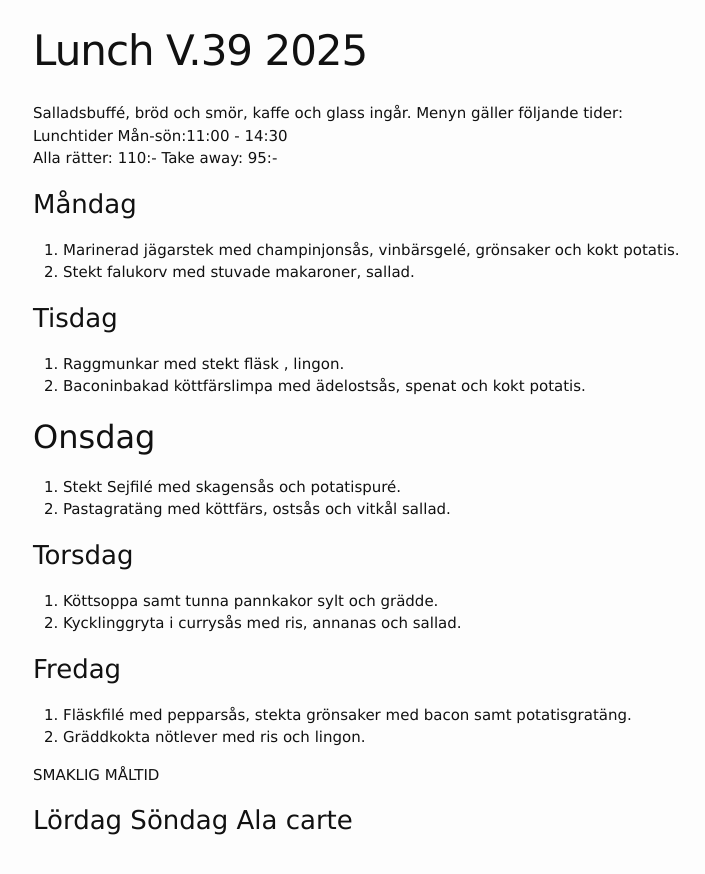
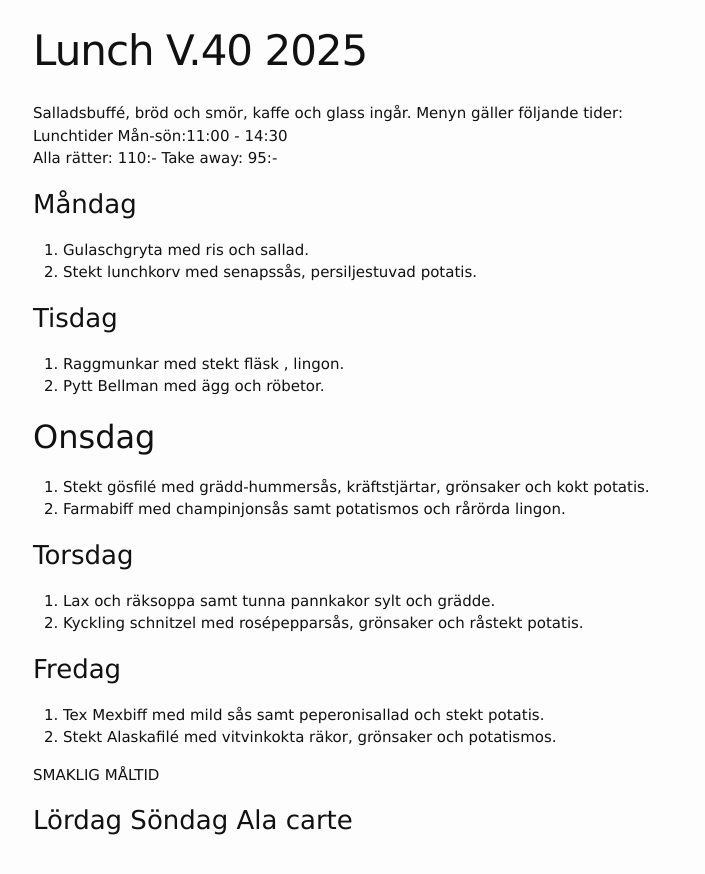
Before and after one commit to FarInn62/farinn62.github.io, a Jekyll site: the page built from lunch.md, in a window 1280 px wide. Shown: the top 874 px of the page, without its empty margins (237-942 px from the left). Built offline with Jekyll 4.4.1, drawn with Linux system fonts in a browser that asks for light colours.

Commit message:
Update lunch.md

```diff
--- a/lunch.md
+++ b/lunch.md
@@ -1,6 +1,6 @@
 ---
 layout: foodmenu
-title: Lunch V.39 2025
+title: Lunch V.40 2025
 permalink: /lunch/
 published: true
 ---
@@ -11,27 +11,27 @@ Alla rätter: 110:- Take away: 95:-
 
 ### Måndag
 
-1. Marinerad jägarstek med champinjonsås, vinbärsgelé, grönsaker och kokt potatis.
-2. Stekt falukorv med stuvade makaroner, sallad.
+1. Gulaschgryta med ris och sallad.
+2. Stekt lunchkorv med senapssås, persiljestuvad potatis.
 
 ### Tisdag
 
 1. Raggmunkar med stekt fläsk , lingon.
-2. Baconinbakad köttfärslimpa med ädelostsås, spenat och kokt potatis.
+2. Pytt Bellman med ägg och röbetor.
 
 ## Onsdag
-1. Stekt Sejfilé med skagensås och potatispuré.
-2. Pastagratäng med köttfärs, ostsås och vitkål sallad.
+1. Stekt gösfilé med grädd-hummersås, kräftstjärtar, grönsaker och kokt potatis.
+2. Farmabiff med champinjonsås samt potatismos och rårörda lingon.
 
 ### Torsdag
 
-1. Köttsoppa samt tunna pannkakor sylt och grädde.
-2. Kycklinggryta i currysås med ris, annanas och sallad.
+1. Lax och räksoppa samt tunna pannkakor sylt och grädde.
+2. Kyckling schnitzel med rosépepparsås, grönsaker och råstekt potatis.
 
 ### Fredag
 
-1. Fläskfilé med pepparsås, stekta grönsaker med bacon samt potatisgratäng.
-2. Gräddkokta nötlever med ris och lingon.
+1. Tex Mexbiff med mild sås samt peperonisallad och stekt potatis.
+2. Stekt Alaskafilé med vitvinkokta räkor, grönsaker och potatismos.
 
 SMAKLIG MÅLTID
 
```
